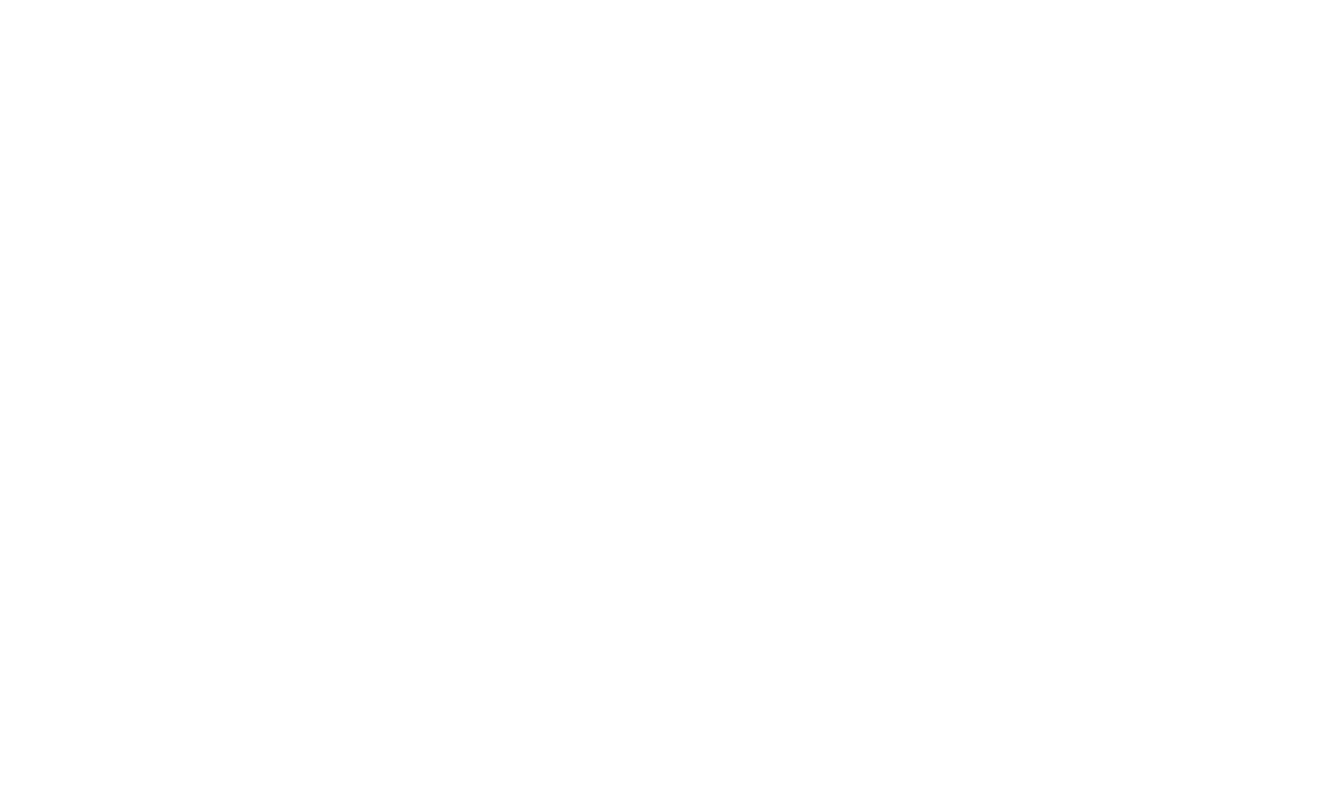
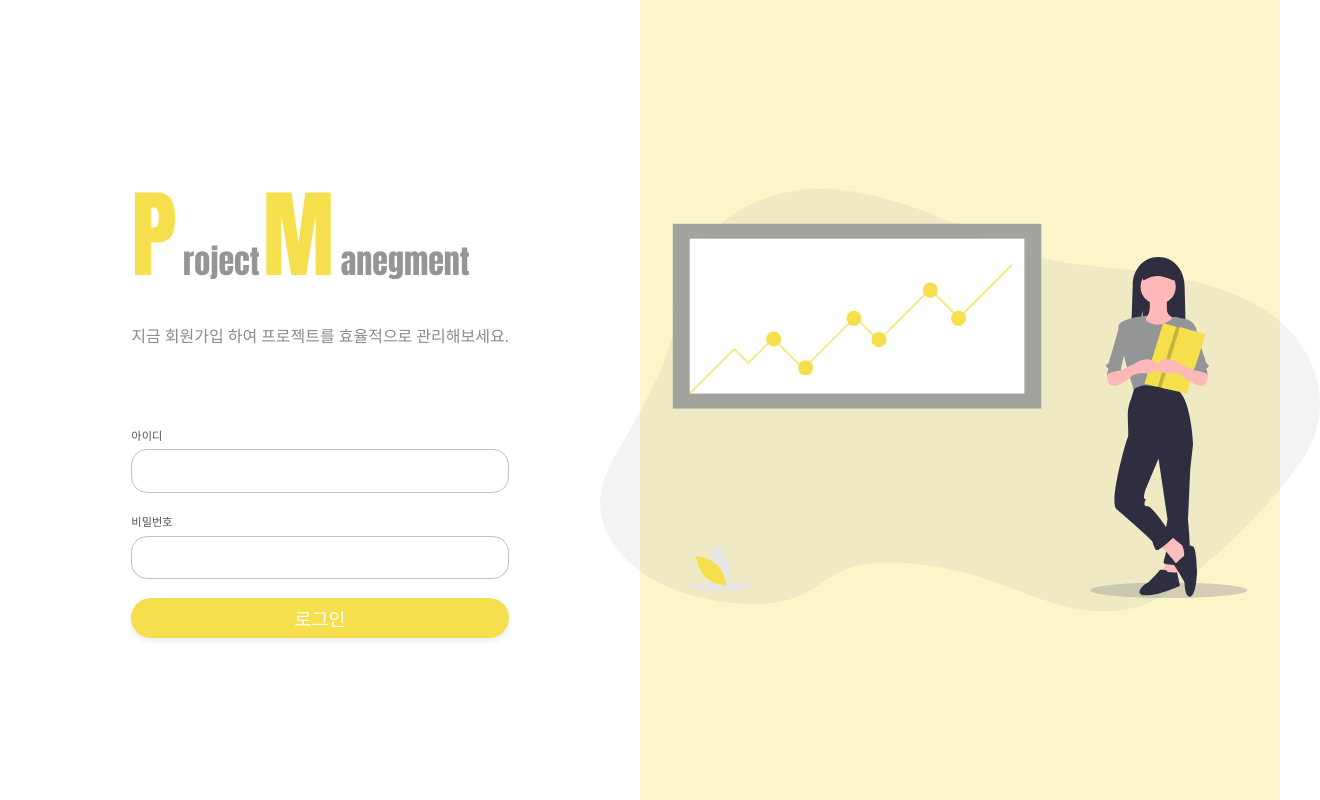
Before and after one commit to DSM-PM/PM-front-end, a Vue app in the folder pm-front-end/: page /sign-up in a window 1280 px wide. Shown: the whole page, 1320 px wide, since content can reach past the window. Built offline with nearby package versions, Linux system fonts and the light colour scheme; a web font is replaced by a local one.

Commit message:
[ADD] <SignUp> UI

```diff
--- /dev/null
+++ b/pm-front-end/src/components/SignUp/SignUp.vue
@@ -0,0 +1,24 @@
+<template>
+  <div class="input-container">
+    <div>
+      <h1>
+        P
+        <p>roject</p>M
+        <p>anegment</p>
+      </h1>
+      <p class="description-text">지금 회원가입 하여 프로젝트를 효율적으로 관리해보세요.</p>
+      <form>
+        <p>아이디</p>
+        <input type="text" />
+
+        <p>비밀번호</p>
+        <input type="password" />
+      </form>
+      <button>로그인</button>
+    </div>
+  </div>
+</template>
+
+<script>
+export default {};
+</script>
--- /dev/null
+++ b/pm-front-end/src/components/SignUp/index.js
@@ -0,0 +1,2 @@
+export { default as SignUp } from "./SignUp.vue";
+export { default as SideView } from "../SideView/SideView.vue";
--- /dev/null
+++ b/pm-front-end/src/components/SignUp/index.vue
@@ -0,0 +1,15 @@
+<template>
+  <div class="auth-container">
+    <sign-up />
+    <side-view />
+  </div>
+</template>
+
+<script>
+import { SignUp, SideView } from "./";
+import "@/assets/style/authGlobal.scss";
+export default {
+  name: "SignUp",
+  components: { "sign-up": SignUp, "side-view": SideView }
+};
+</script>
--- a/pm-front-end/src/components/index.js
+++ b/pm-front-end/src/components/index.js
@@ -1 +1,2 @@
 export { default as Login } from "./Login/index.vue";
+export { default as SignUp } from "./SignUp/index.vue";
--- a/pm-front-end/src/router/index.js
+++ b/pm-front-end/src/router/index.js
@@ -1,6 +1,6 @@
 import Vue from "vue";
 import Router from "vue-router";
-import { Login } from "@/components";
+import { Login, SignUp } from "@/components";
 Vue.use(Router);
 
 export default new Router({
@@ -11,5 +11,10 @@ export default new Router({
       path: "/",
       component: Login,
     },
+    {
+      name: "signUp",
+      path: "/sign-up",
+      component: SignUp,
+    },
   ],
 });
```
